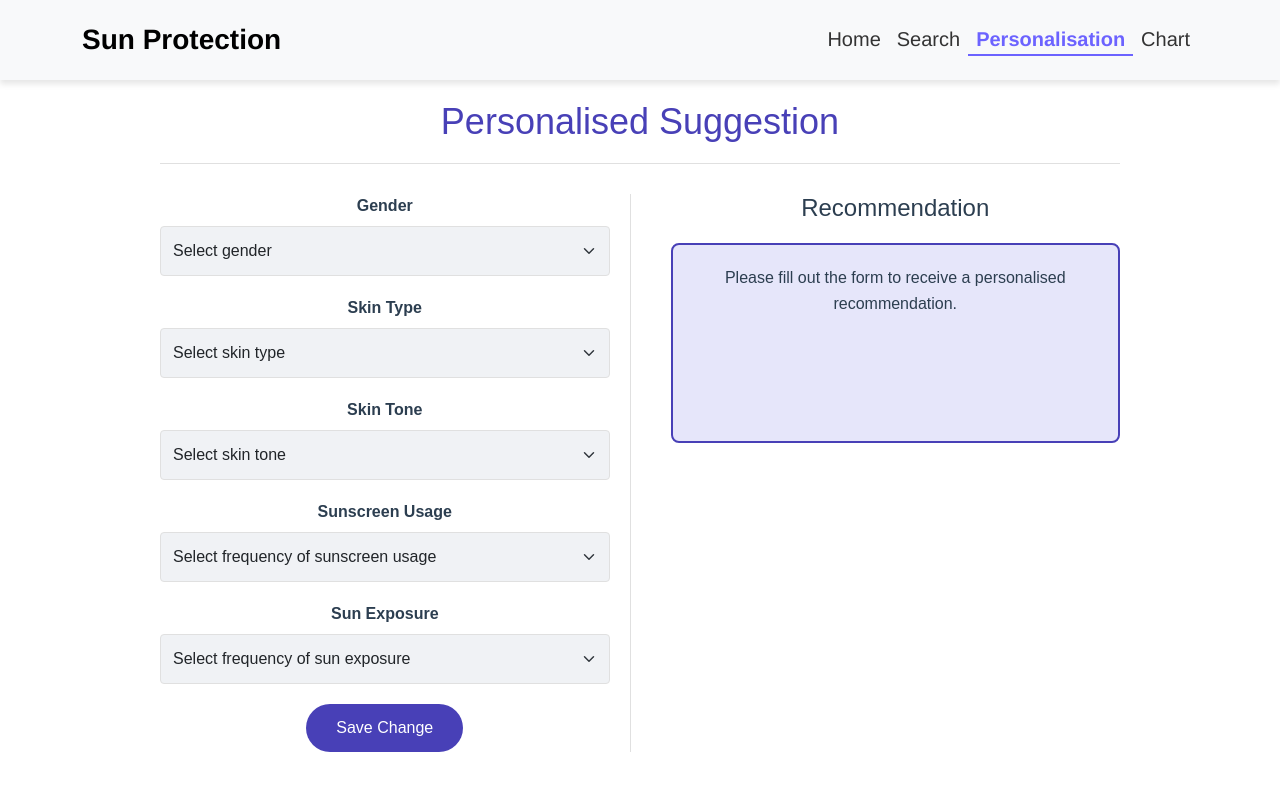
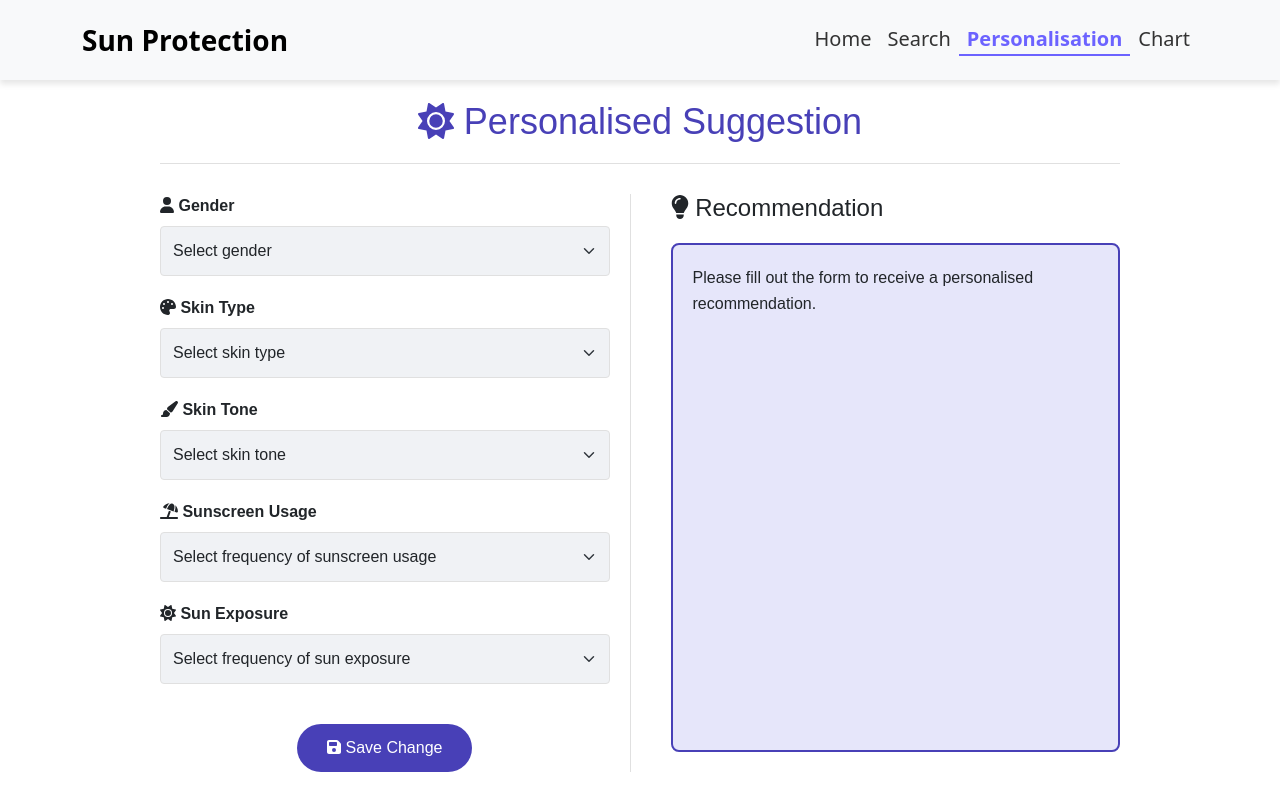
Before and after one commit to ZhangJianyu1918/Sun-Proctection, a Vue app: page /personalisation in a window 1280 px wide. Built offline with nearby package versions, Linux system fonts and the light colour scheme.

Commit message:
add icon library and put some icons into home page and personalisation page

```diff
--- a/package.json
+++ b/package.json
@@ -9,6 +9,10 @@
   },
   "dependencies": {
     "@fawmi/vue-google-maps": "^0.9.79",
+    "@fortawesome/fontawesome-free": "^6.7.2",
+    "@fortawesome/fontawesome-svg-core": "^6.7.2",
+    "@fortawesome/free-solid-svg-icons": "^6.7.2",
+    "@fortawesome/vue-fontawesome": "^3.0.8",
     "@googlemaps/js-api-loader": "^1.16.8",
     "axios": "^1.8.3",
     "bootstrap": "^5.3.3",
--- a/public/index.html
+++ b/public/index.html
@@ -5,7 +5,6 @@
     <meta http-equiv="X-UA-Compatible" content="IE=edge">
     <meta name="viewport" content="width=device-width,initial-scale=1.0">
     <link rel="icon" href="<%= BASE_URL %>favicon.ico">
-    <link href="https://fonts.googleapis.com/css2?family=Roboto:wght@400;500;700&display=swap" rel="stylesheet">
     <title><%= htmlWebpackPlugin.options.title %></title>
   </head>
   <body>
--- a/src/App.vue
+++ b/src/App.vue
@@ -1,6 +1,8 @@
 <template>
-  <navigation-bar></navigation-bar>
-  <router-view></router-view>
+  <div id="app">
+    <navigation-bar></navigation-bar>
+    <router-view></router-view>
+  </div>
 </template>
 
 <script>
@@ -17,12 +19,5 @@ export default {
 </script>
 
 <style>
-#app {
-  font-family: Avenir, Helvetica, Arial, sans-serif;
-  -webkit-font-smoothing: antialiased;
-  -moz-osx-font-smoothing: grayscale;
-  text-align: center;
-  color: #2c3e50;
-  margin-top: 60px;
-}
+
 </style>
--- a/src/main.js
+++ b/src/main.js
@@ -4,10 +4,15 @@ import router from './router'
 import "bootstrap/dist/css/bootstrap.min.css"
 import { Chart, registerables } from 'chart.js';
 import { Line } from 'vue-chartjs';
+// import '@fortawesome/fontawesome-free/css/all.min.css';
+import { FontAwesomeIcon } from '@fortawesome/vue-fontawesome';
+import { library } from '@fortawesome/fontawesome-svg-core';
+import { fas } from '@fortawesome/free-solid-svg-icons';
 
+library.add(fas);
 Chart.register(...registerables);
 const app = createApp(App)
-
+app.component('font-awesome-icon', FontAwesomeIcon);
 app.use(router)
 app.component('LineChart', Line);
 app.mount('#app')
--- a/src/pages/PersonalisationPage.vue
+++ b/src/pages/PersonalisationPage.vue
@@ -1,12 +1,16 @@
 <template>
     <div class="suggestion-container">
-      <h1 class="title">Personalised Suggestion</h1>
+      <h1 class="title">
+        <font-awesome-icon icon="sun" /> Personalised Suggestion
+      </h1>
       <div class="divider"></div>
 
       <div class="form-content">
         <div class="form-section">
           <div class="form-group">
-            <label for="gender">Gender</label>
+            <label for="gender">
+              <font-awesome-icon icon="user" /> Gender
+            </label>
             <select id="gender" v-model="formData.gender" class="form-select">
               <option disabled value="">Select gender</option>
               <option value="male">Male</option>
@@ -17,7 +21,9 @@
           </div>
 
           <div class="form-group">
-            <label for="skinType">Skin Type</label>
+            <label for="skinType">
+              <font-awesome-icon icon="palette" /> Skin Type
+            </label>
             <select id="skinType" v-model="formData.skinType" class="form-select">
               <option disabled value="">Select skin type</option>
               <option value="normal">Normal</option>
@@ -29,7 +35,9 @@
           </div>
 
           <div class="form-group">
-            <label for="skinTone">Skin Tone</label>
+            <label for="skinTone">
+              <font-awesome-icon icon="paint-brush" /> Skin Tone
+            </label>
             <select id="skinTone" v-model="formData.skinTone" class="form-select">
               <option disabled value="">Select skin tone</option>
               <option value="fair">Fair</option>
@@ -42,7 +50,9 @@
           </div>
 
           <div class="form-group">
-            <label for="sunscreenUsage">Sunscreen Usage</label>
+            <label for="sunscreenUsage">
+              <font-awesome-icon icon="umbrella-beach" /> Sunscreen Usage
+            </label>
             <select id="sunscreenUsage" v-model="formData.sunscreenUsage" class="form-select">
               <option disabled value="">Select frequency of sunscreen usage</option>
               <option value="daily">Daily</option>
@@ -54,7 +64,9 @@
           </div>
 
           <div class="form-group">
-            <label for="sunExposure">Sun Exposure</label>
+            <label for="sunExposure">
+              <font-awesome-icon icon="sun" /> Sun Exposure
+            </label>
             <select id="sunExposure" v-model="formData.sunExposure" class="form-select">
               <option disabled value="">Select frequency of sun exposure</option>
               <option value="minimal">Minimal (indoors most of the time)</option>
@@ -65,36 +77,51 @@
             </select>
           </div>
 
-          <button @click="saveChanges" class="save-button">Save Change</button>
+          <div class="button-container">
+            <button @click="saveChanges" class="save-button">
+              <font-awesome-icon icon="save" /> Save Change
+            </button>
+          </div>
         </div>
 
         <div class="recommendation-section">
-          <h2 class="recommendation-title">Recommendation</h2>
+          <h2 class="recommendation-title">
+            <font-awesome-icon icon="lightbulb" /> Recommendation
+          </h2>
           <div class="recommendation-content" v-if="recommendation">
             <p>{{ recommendation }}</p>
-            <!-- Time picker for custom reminder -->
             <div class="form-group reminder-time-group">
-              <label for="reminderTime">Set Reminder Time (minutes)</label>
+              <label for="reminderTime">
+                <font-awesome-icon icon="clock" /> Set Reminder Time
+              </label>
+              <div class="time-input-container">
                 <input
                   type="number"
                   id="reminderTime"
                   v-model.number="formData.reminderTime"
-                class="form-input"
+                  class="form-input time-input"
                   min="1"
-                placeholder="Enter minutes"
+                  placeholder="Enter time"
                 >
+                <select v-model="formData.timeUnit" class="form-select time-unit">
+                  <option value="minutes">Minutes</option>
+                  <option value="seconds">Seconds</option>
+                </select>
               </div>
-            <!-- Reminder button -->
+            </div>
+          </div>
+          <div class="recommendation-content" v-else>
+            <p>Please fill out the form to receive a personalised recommendation.</p>
+          </div>
+          <div class="button-container">
             <button
+              v-if="recommendation"
               @click="setReminder"
               class="reminder-button"
               :disabled="formData.reminderTime <= 0 || !recommendation"
             >
-              Set Reminder
+              <font-awesome-icon icon="bell" /> Set Reminder
             </button>
-          </div>
-          <div class="recommendation-content" v-else>
-            <p>Please fill out the form to receive a personalised recommendation.</p>
           </div>
         </div>
       </div>
@@ -112,16 +139,16 @@
           skinTone: '',
           sunscreenUsage: '',
           sunExposure: '',
-          reminderTime: 0, // Time in minutes for reminder
+          reminderTime: 0,
+          timeUnit: 'minutes',
         },
         recommendation: '',
-        reminderTimeout: null, // Store the timeout ID
+        reminderTimeout: null,
       };
     },
     methods: {
       saveChanges() {
         this.generateRecommendation();
-        // Reminder will be set manually by clicking "Set Reminder"
       },
       generateRecommendation() {
         if (!this.validateForm()) {
@@ -148,30 +175,30 @@
         this.recommendation = rec;
       },
       validateForm() {
-        // Simple validation to check if all fields are filled
         for (const key in this.formData) {
-          if (key !== 'reminderTime' && this.formData[key] === '') {
+          if (key !== 'reminderTime' && key !== 'timeUnit' && this.formData[key] === '') {
             return false;
           }
         }
         return true;
       },
       setReminder() {
-        // Clear existing timeout if any
         if (this.reminderTimeout) {
           clearTimeout(this.reminderTimeout);
         }
 
-        // Set new reminder
+        const delay = this.formData.timeUnit === 'seconds'
+          ? this.formData.reminderTime * 1000
+          : this.formData.reminderTime * 60 * 1000;
+
         this.reminderTimeout = setTimeout(() => {
           alert(`Reminder: ${this.recommendation}`);
-        }, this.formData.reminderTime * 60 * 1000); // Convert minutes to milliseconds
+        }, delay);
 
-        alert(`Reminder set for ${this.formData.reminderTime} minutes!`);
+        alert(`Reminder set for ${this.formData.reminderTime} ${this.formData.timeUnit}!`);
       },
     },
     beforeUnmount() {
-      // Clean up timeout when component is destroyed
       if (this.reminderTimeout) {
         clearTimeout(this.reminderTimeout);
       }
@@ -185,6 +212,9 @@
     margin: 0 auto;
     padding: 20px;
     font-family: Arial, sans-serif;
+    height: 100%;
+    display: flex;
+    flex-direction: column;
   }
 
   .title {
@@ -192,36 +222,48 @@
     font-size: 36px;
     color: #4840b7;
     margin-bottom: 20px;
+    flex-shrink: 0;
   }
 
   .divider {
     border-bottom: 1px solid #e0e0e0;
     margin-bottom: 30px;
+    flex-shrink: 0;
   }
 
   .form-content {
     display: flex;
     gap: 20px;
+    flex: 1;
+    overflow: hidden;
   }
 
   .form-section {
     flex: 1;
     padding-right: 20px;
     border-right: 1px solid #e0e0e0;
+    display: flex;
+    flex-direction: column;
+    overflow: hidden;
   }
 
   .recommendation-section {
     flex: 1;
     padding-left: 20px;
+    display: flex;
+    flex-direction: column;
+    overflow: hidden;
   }
 
   .form-group {
     margin-bottom: 20px;
+    flex-shrink: 0;
   }
 
   .reminder-time-group {
     margin-top: 20px;
     margin-bottom: 10px;
+    flex-shrink: 0;
   }
 
   label {
@@ -246,7 +288,28 @@
     background-color: #f0f2f5;
   }
 
-  .save-button {
+  .time-input-container {
+    display: flex;
+    gap: 10px;
+  }
+
+  .time-input {
+    flex: 1;
+  }
+
+  .time-unit {
+    width: 120px;
+  }
+
+  .button-container {
+    display: flex;
+    justify-content: center;
+    align-items: center;
+    margin-top: 20px;
+    flex-shrink: 0;
+  }
+
+  .save-button, .reminder-button {
     background-color: #4840b7;
     color: white;
     border: none;
@@ -257,44 +320,37 @@
     transition: background-color 0.3s;
   }
 
-  .save-button:hover {
-    background-color: #3b33a0;
-  }
-
-  .recommendation-title {
-    font-size: 24px;
-    margin-bottom: 20px;
-  }
-
-  .recommendation-content {
-    line-height: 1.6;
-    min-height: 200px;
-    border: 2px solid #4840b7;
-    padding: 20px;
-    background-color: #e6e6fa;
-    border-radius: 8px;
-  }
-
-  .reminder-button {
-    background-color: #4840b7;
-    color: white;
-    border: none;
-    border-radius: 25px;
-    padding: 10px 20px;
-    font-size: 14px;
-    cursor: pointer;
-    transition: background-color 0.3s;
-    margin-top: 10px;
-    display: block;
-  }
-
-  .reminder-button:hover {
+  .save-button:hover, .reminder-button:hover {
     background-color: #3b33a0;
   }
 
   .reminder-button:disabled {
     background-color: #ccc;
     cursor: not-allowed;
+  }
+
+  label font-awesome-icon,
+  .save-button font-awesome-icon,
+  .reminder-button font-awesome-icon,
+  .recommendation-title font-awesome-icon {
+    margin-right: 8px;
+    vertical-align: middle;
+  }
+
+  .recommendation-title {
+    font-size: 24px;
+    margin-bottom: 20px;
+    flex-shrink: 0;
+  }
+
+  .recommendation-content {
+    line-height: 1.6;
+    border: 2px solid #4840b7;
+    padding: 20px;
+    background-color: #e6e6fa;
+    border-radius: 8px;
+    flex: 1;
+    overflow-y: auto;
   }
 
   @media (max-width: 768px) {
@@ -313,5 +369,18 @@
     .recommendation-section {
       padding-left: 0;
     }
+
+    .time-input-container {
+      flex-direction: column;
+      gap: 5px;
+    }
+
+    .time-unit {
+      width: 100%;
+    }
+
+    .button-container {
+      margin-top: 10px;
+    }
   }
   </style>
```
Also changed, not shown: src/pages/HomePage.vue (+27 -7 lines), 1 other file (tests, documents, lock files or other folders). Lines whose indentation alone changed are shown as unchanged.
